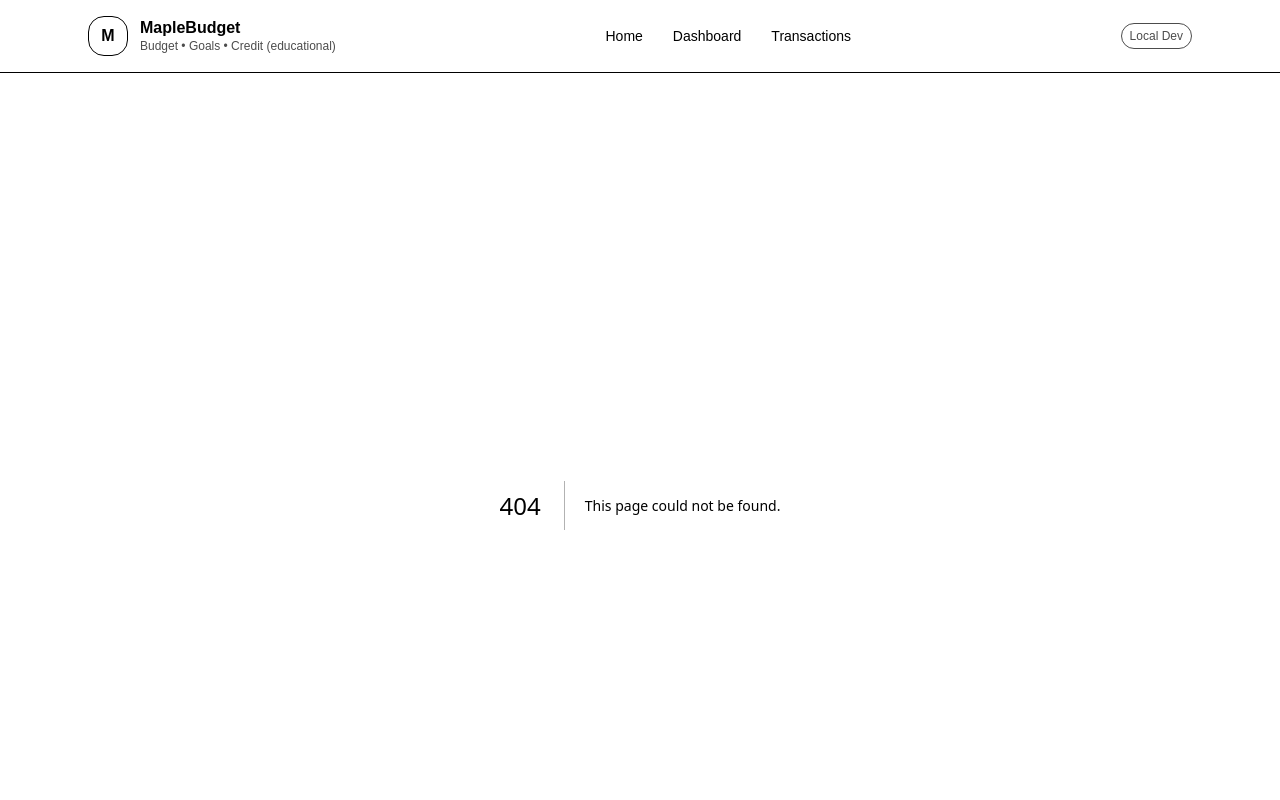
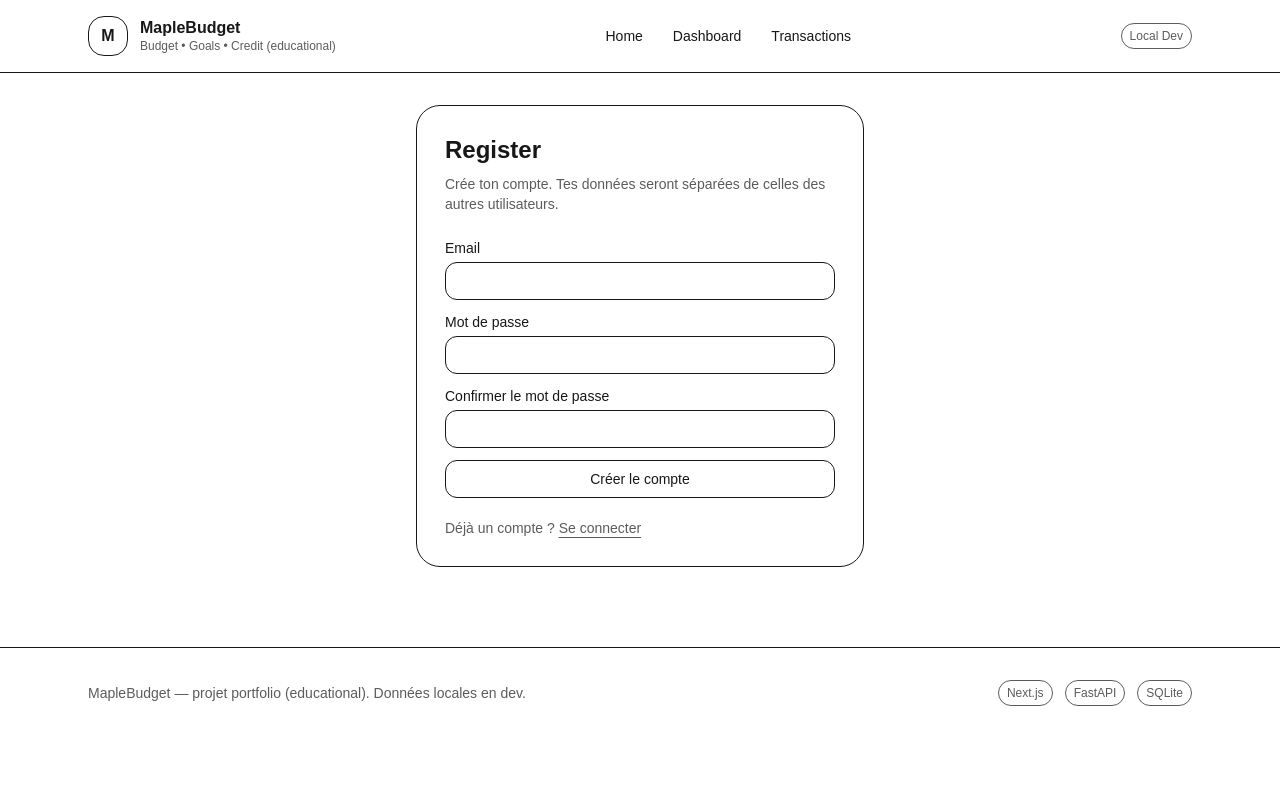
Before and after one commit to ismaelmt66/maplebudget, a Next.js app in the folder apps/web/: page /register in a window 1280 px wide. Before the commit this address had no page. Shown: the top 800 px of the page. Built offline with nearby package versions, Linux system fonts and the light colour scheme; no server answers.

Commit message:
feat(auth): add jwt auth + login/register pages

```diff
--- /dev/null
+++ b/apps/web/src/app/login/page.tsx
@@ -0,0 +1,82 @@
+"use client";
+
+import Link from "next/link";
+import { useRouter } from "next/navigation";
+import { useState } from "react";
+import { loginUser } from "@/lib/api";
+import { setToken } from "@/lib/auth";
+
+export default function LoginPage() {
+  const r = useRouter();
+  const [email, setEmail] = useState("a@test.com");
+  const [password, setPassword] = useState("test1234");
+  const [err, setErr] = useState<string | null>(null);
+  const [loading, setLoading] = useState(false);
+
+  async function onSubmit(e: React.FormEvent) {
+    e.preventDefault();
+    try {
+      setErr(null);
+      setLoading(true);
+      const res = await loginUser({ email, password });
+      setToken(res.access_token);
+      r.push("/dashboard");
+    } catch (e: any) {
+      setErr(e?.message ?? "Erreur");
+    } finally {
+      setLoading(false);
+    }
+  }
+
+  return (
+    <main className="max-w-md mx-auto border rounded-3xl p-7">
+      <h1 className="text-2xl font-semibold">Login</h1>
+      <p className="text-sm opacity-70 mt-2">
+        Connecte-toi pour accéder à tes données (multi-utilisateurs).
+      </p>
+
+      {err && (
+        <div className="mt-4 border rounded-2xl p-3 text-sm">
+          <b>Erreur:</b> {err}
+        </div>
+      )}
+
+      <form onSubmit={onSubmit} className="mt-6 space-y-3 text-sm">
+        <label className="block">
+          Email
+          <input
+            className="mt-1 w-full border rounded-xl px-3 py-2"
+            value={email}
+            onChange={(e) => setEmail(e.target.value)}
+            autoComplete="email"
+          />
+        </label>
+
+        <label className="block">
+          Mot de passe
+          <input
+            type="password"
+            className="mt-1 w-full border rounded-xl px-3 py-2"
+            value={password}
+            onChange={(e) => setPassword(e.target.value)}
+            autoComplete="current-password"
+          />
+        </label>
+
+        <button
+          disabled={loading}
+          className="w-full border rounded-xl px-4 py-2 hover:bg-black/5 transition disabled:opacity-50"
+        >
+          {loading ? "Connexion…" : "Se connecter"}
+        </button>
+      </form>
+
+      <div className="mt-5 text-sm opacity-70">
+        Pas de compte ?{" "}
+        <Link className="underline underline-offset-4" href="/register">
+          Créer un compte
+        </Link>
+      </div>
+    </main>
+  );
+}
--- /dev/null
+++ b/apps/web/src/app/register/page.tsx
@@ -0,0 +1,105 @@
+"use client";
+
+import Link from "next/link";
+import { useRouter } from "next/navigation";
+import { useState } from "react";
+import { registerUser, loginUser } from "@/lib/api";
+import { setToken } from "@/lib/auth";
+
+export default function RegisterPage() {
+  const r = useRouter();
+  const [email, setEmail] = useState("");
+  const [password, setPassword] = useState("");
+  const [password2, setPassword2] = useState("");
+  const [err, setErr] = useState<string | null>(null);
+  const [loading, setLoading] = useState(false);
+
+  async function onSubmit(e: React.FormEvent) {
+    e.preventDefault();
+    if (password !== password2) {
+      setErr("Les mots de passe ne correspondent pas.");
+      return;
+    }
+    if (password.length < 6) {
+      setErr("Mot de passe trop court (min 6).");
+      return;
+    }
+
+    try {
+      setErr(null);
+      setLoading(true);
+      await registerUser({ email, password });
+      // auto-login après register
+      const res = await loginUser({ email, password });
+      setToken(res.access_token);
+      r.push("/dashboard");
+    } catch (e: any) {
+      setErr(e?.message ?? "Erreur");
+    } finally {
+      setLoading(false);
+    }
+  }
+
+  return (
+    <main className="max-w-md mx-auto border rounded-3xl p-7">
+      <h1 className="text-2xl font-semibold">Register</h1>
+      <p className="text-sm opacity-70 mt-2">
+        Crée ton compte. Tes données seront séparées de celles des autres utilisateurs.
+      </p>
+
+      {err && (
+        <div className="mt-4 border rounded-2xl p-3 text-sm">
+          <b>Erreur:</b> {err}
+        </div>
+      )}
+
+      <form onSubmit={onSubmit} className="mt-6 space-y-3 text-sm">
+        <label className="block">
+          Email
+          <input
+            className="mt-1 w-full border rounded-xl px-3 py-2"
+            value={email}
+            onChange={(e) => setEmail(e.target.value)}
+            autoComplete="email"
+          />
+        </label>
+
+        <label className="block">
+          Mot de passe
+          <input
+            type="password"
+            className="mt-1 w-full border rounded-xl px-3 py-2"
+            value={password}
+            onChange={(e) => setPassword(e.target.value)}
+            autoComplete="new-password"
+          />
+        </label>
+
+        <label className="block">
+          Confirmer le mot de passe
+          <input
+            type="password"
+            className="mt-1 w-full border rounded-xl px-3 py-2"
+            value={password2}
+            onChange={(e) => setPassword2(e.target.value)}
+            autoComplete="new-password"
+          />
+        </label>
+
+        <button
+          disabled={loading}
+          className="w-full border rounded-xl px-4 py-2 hover:bg-black/5 transition disabled:opacity-50"
+        >
+          {loading ? "Création…" : "Créer le compte"}
+        </button>
+      </form>
+
+      <div className="mt-5 text-sm opacity-70">
+        Déjà un compte ?{" "}
+        <Link className="underline underline-offset-4" href="/login">
+          Se connecter
+        </Link>
+      </div>
+    </main>
+  );
+}
--- /dev/null
+++ b/apps/web/src/lib/auth.ts
@@ -0,0 +1,15 @@
+// apps/web/src/lib/auth.ts
+const KEY = "maplebudget_token";
+
+export function getToken(): string | null {
+  if (typeof window === "undefined") return null;
+  return localStorage.getItem(KEY);
+}
+
+export function setToken(token: string) {
+  localStorage.setItem(KEY, token);
+}
+
+export function clearToken() {
+  localStorage.removeItem(KEY);
+}
```
Also changed, not shown: 2 other files (tests, documents, lock files or other folders).
